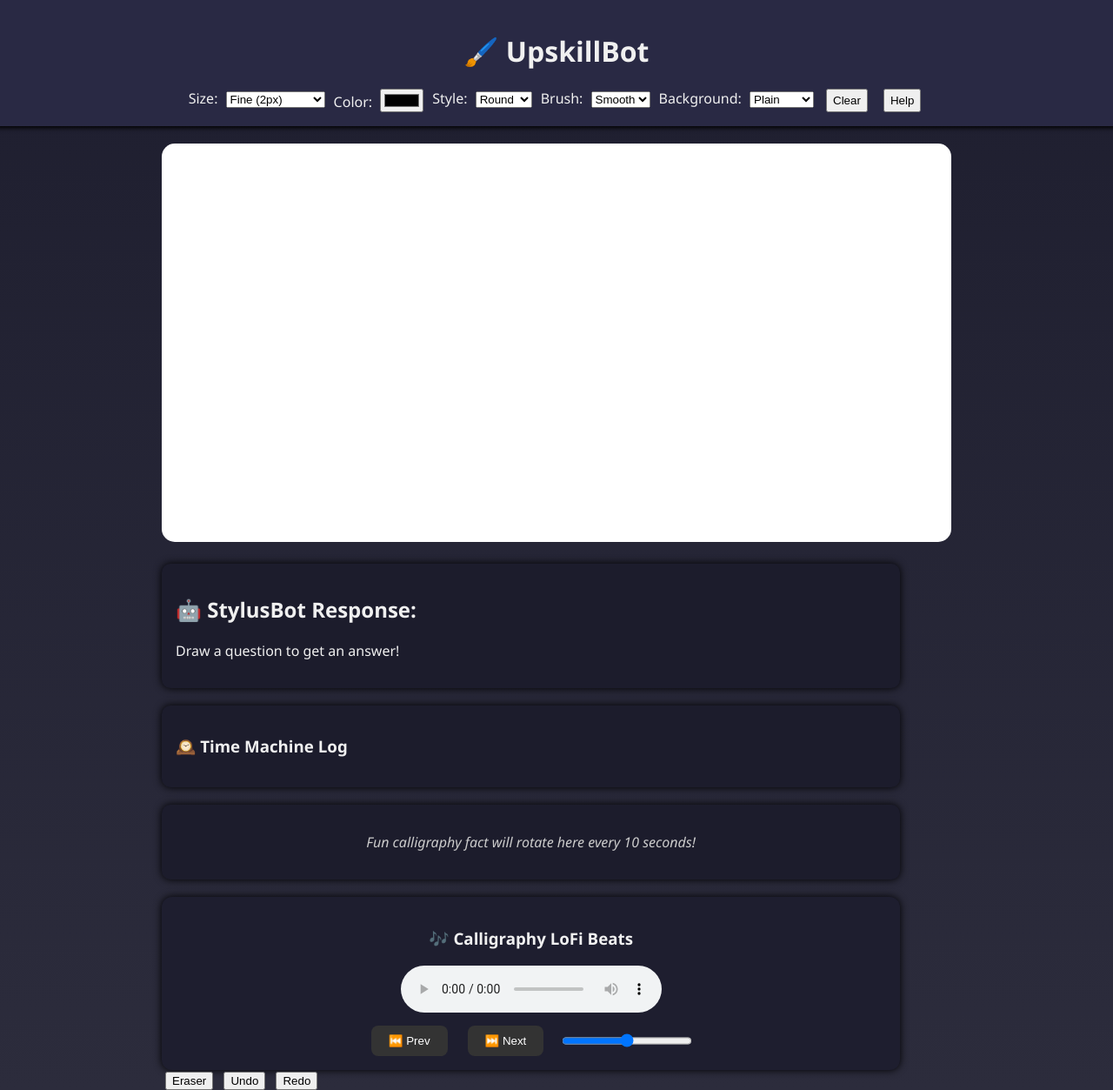
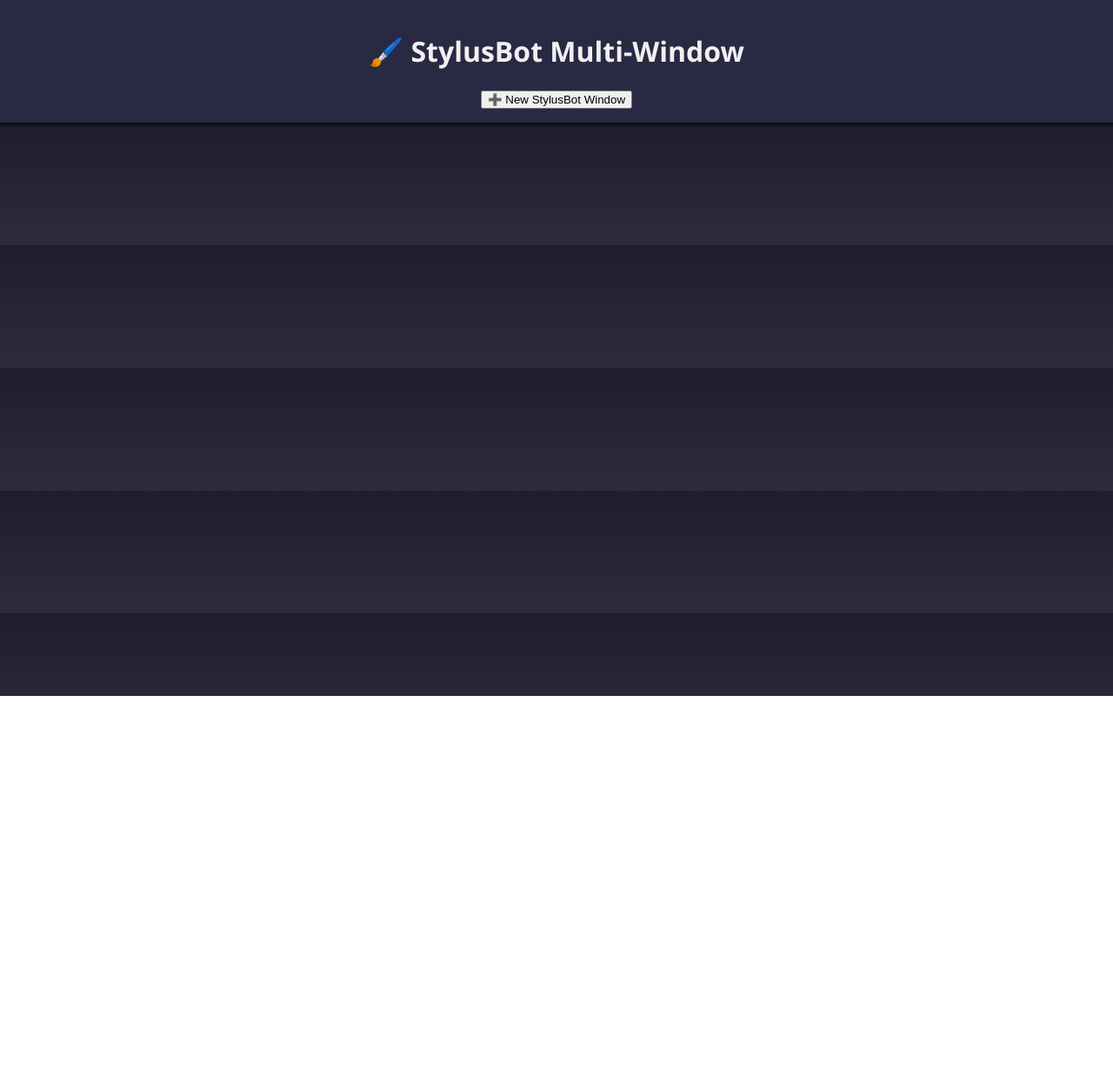
Before and after one commit to krishramoju2/draw.io, a plain HTML site: page index.html in a window 1280 px wide. Shown: the whole page at 87% size. After the commit the page ends 800 px from the top, so only its background shows below. Drawn offline with Linux system fonts and the light colour scheme.

Commit message:
Update index.html

```diff
--- a/index.html
+++ b/index.html
@@ -1,46 +1,63 @@
 <!DOCTYPE html>
 <html lang="en">
 <head>
-  <meta charset="UTF-8">
-  <title>UpskillBot - Stylus Chatbot</title>
-  <link rel="stylesheet" href="style.css">
+  <meta charset="UTF-8" />
+  <title>Multi‑StylusBot Workspace</title>
+  <link rel="stylesheet" href="style.css" />
 </head>
 <body>
   <header>
-    <h1>🖌️ UpskillBot</h1>
+    <h1>🖌️ StylusBot Multi‑Window</h1>
+    <button id="new-window">➕ New StylusBot Window</button>
+  </header>
+
+  <div id="windows-container"></div>
+
+  <!-- 🔁 Template for new stylus bots -->
+  <template id="stylusbot-template">
+    <div class="bot-window">
+      <div class="window-header">
+        <h2>🖋️ StylusBot</h2>
+        <button class="close-window">❌</button>
+      </div>
+
       <div class="toolbar">
         <div class="tool-group">
-        <label for="brush-size">Size:</label>
-        <select id="brush-size">
+          <label>Size:
+            <select class="brush-size">
               <option value="2">Fine (2px)</option>
               <option value="5">Regular (5px)</option>
               <option value="10">Bold (10px)</option>
               <option value="20">Ink Drop (20px)</option>
             </select>
+          </label>
         </div>
         <div class="tool-group">
-        <label for="brush-color">Color:</label>
-        <input type="color" id="brush-color" value="#000000">
+          <label>Color:
+            <input type="color" class="brush-color" value="#000000">
+          </label>
         </div>
         <div class="tool-group">
-        <label for="brush-style">Style:</label>
-        <select id="brush-style">
+          <label>Style:
+            <select class="brush-style">
               <option value="round">Round</option>
               <option value="square">Square</option>
               <option value="butt">Flat</option>
             </select>
+          </label>
         </div>
         <div class="tool-group">
-        <label for="font-style">Brush:</label>
-        <select id="font-style">
+          <label>Brush:
+            <select class="font-style">
               <option value="smooth">Smooth</option>
               <option value="dotted">Dotted</option>
               <option value="spray">Spray</option>
             </select>
+          </label>
         </div>
         <div class="tool-group">
-        <label for="bg-style">Background:</label>
-        <select id="bg-style">
+          <label>Background:
+            <select class="bg-style">
               <option value="plain">Plain</option>
               <option value="grid">Grid</option>
               <option value="dots">Dots</option>
@@ -48,46 +65,45 @@
               <option value="gradient">Gradient</option>
               <option value="paper">Paper</option>
             </select>
+          </label>
         </div>
-      <button id="clear">Clear</button>
-      <button id="help">Help</button>
+        <button class="clear">Clear</button>
+        <button class="help">Help</button>
+        <button class="eraser-toggle">Eraser</button>
+        <button class="undo">Undo</button>
+        <button class="redo">Redo</button>
       </div>
-  </header>
 
-  <main>
-    <canvas id="draw-area" width="900" height="450"></canvas>
+      <canvas class="draw-area" width="900" height="450"></canvas>
 
       <div class="response">
-      <h2>🤖 StylusBot Response:</h2>
-      <p id="bot-response">Draw a question to get an answer!</p>
+        <h3>🤖 StylusBot Response:</h3>
+        <p class="bot-response">Draw a question to get an answer!</p>
       </div>
 
       <div class="history">
-      <h3>🕰️ Time Machine Log</h3>
-      <ul id="history-list"></ul>
+        <h4>🕰️ Time Machine Log</h4>
+        <ul class="history-list"></ul>
       </div>
 
       <div class="fact-area">
-      <p id="fact-text">Fun calligraphy fact will rotate here every 10 seconds!</p>
+        <p class="fact-text">Fun calligraphy fact will rotate here every 10 seconds!</p>
       </div>
 
       <div class="music-player">
-      <h3>🎶 Calligraphy LoFi Beats</h3>
-      <audio id="audio" controls autoplay>
-        <source id="audio-source" src="https://www.soundhelix.com/examples/mp3/SoundHelix-Song-1.mp3" type="audio/mp3">
+        <h4>🎶 LoFi Vibes</h4>
+        <audio class="audio" controls autoplay>
+          <source class="audio-source" src="https://www.soundhelix.com/examples/mp3/SoundHelix-Song-1.mp3" type="audio/mp3">
           Your browser does not support the audio element.
         </audio>
         <div class="music-controls">
-        <button id="prev-track">⏮️ Prev</button>
-        <button id="next-track">⏭️ Next</button>
-        <input type="range" id="volume-control" min="0" max="1" step="0.01" value="0.5">
+          <button class="prev-track">⏮️ Prev</button>
+          <button class="next-track">⏭️ Next</button>
+          <input type="range" class="volume-control" min="0" max="1" step="0.01" value="0.5">
         </div>
       </div>
-    <button id="eraser-toggle">Eraser</button>
-<button id="undo">Undo</button>
-<button id="redo">Redo</button>
-
-  </main>
+    </div>
+  </template>
 
   <script src="script.js"></script>
 </body>
```
Lines whose indentation alone changed are shown as unchanged.
